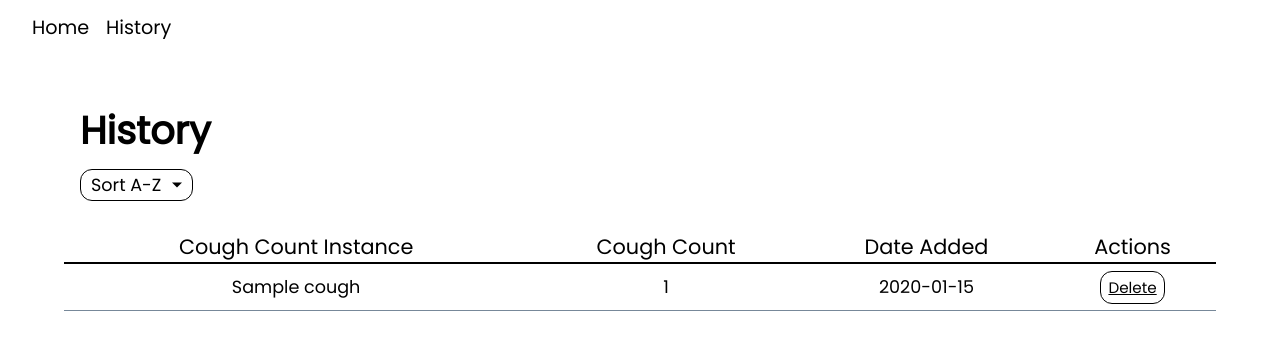
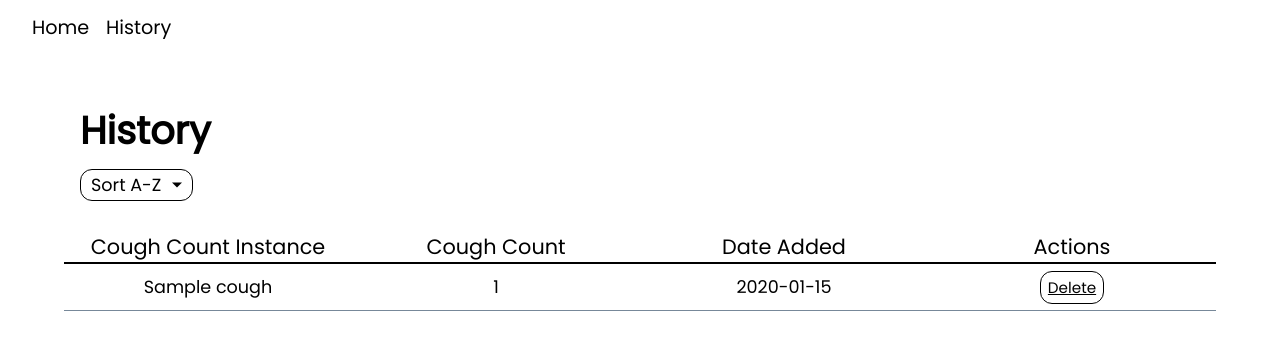
Before and after one commit to yna-arpon/horse-keeper, a Flask app: page /history in a window 1280 px wide. Shown: the top 350 px of the page. Run offline with Flask 3, Linux system fonts and the light colour scheme; tables that the repository leaves empty hold one stand-in row (values such as "Sample post").

Commit message:
Edits to history table styling

```diff
--- a/static/css/history.css
+++ b/static/css/history.css
@@ -62,6 +62,7 @@ table   {
     margin-right: auto;
     margin-top: 30px;
     width: 90%;
+    table-layout: fixed;
 }
 
 th  {
@@ -75,6 +76,7 @@ td  {
     border-collapse: collapse;
     padding: 10px;
     font-size: 1.1rem;
+    width: 25%;
 }
 
 .deleteBtn  {
```
Also changed, not shown: instance/coughData.db.
